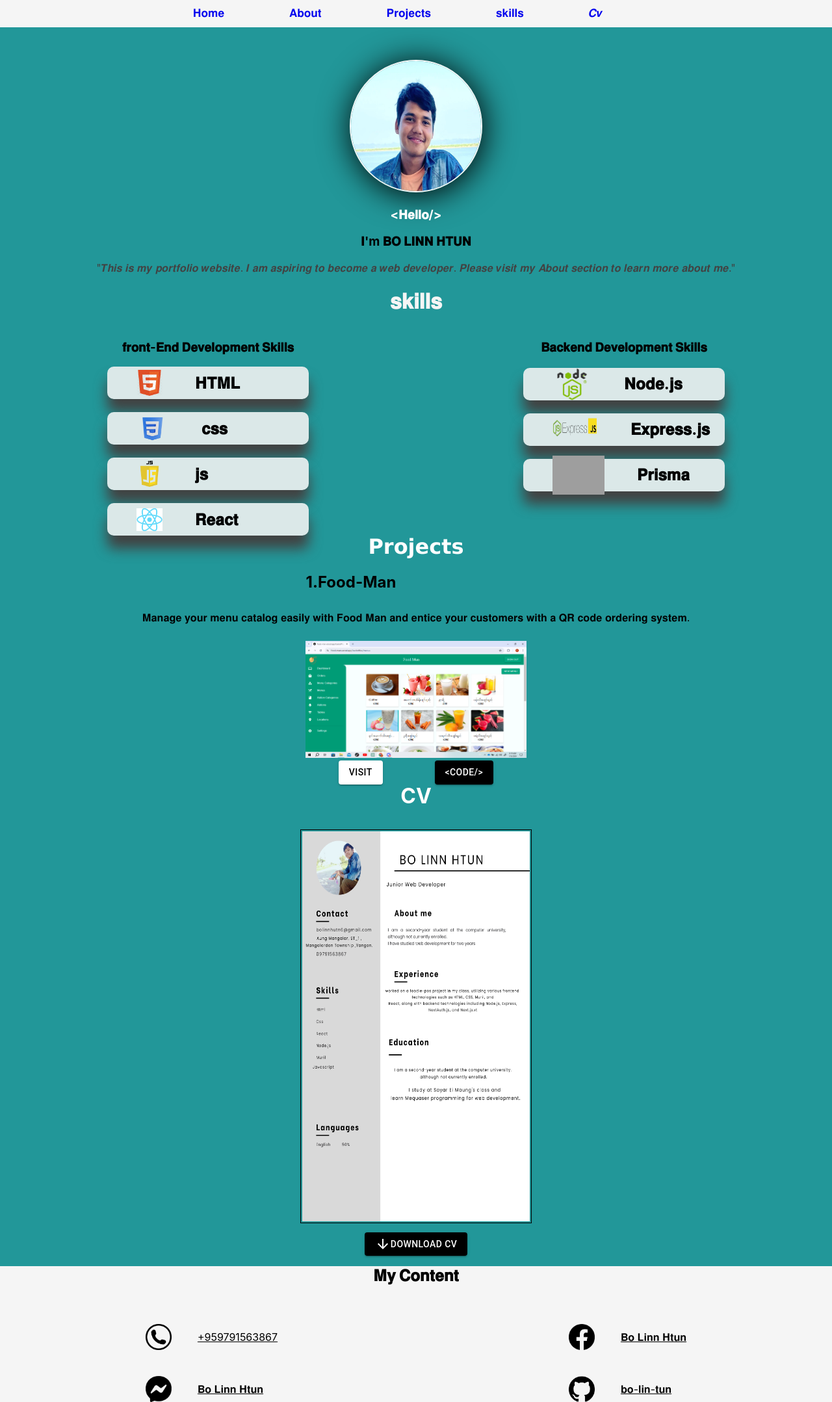
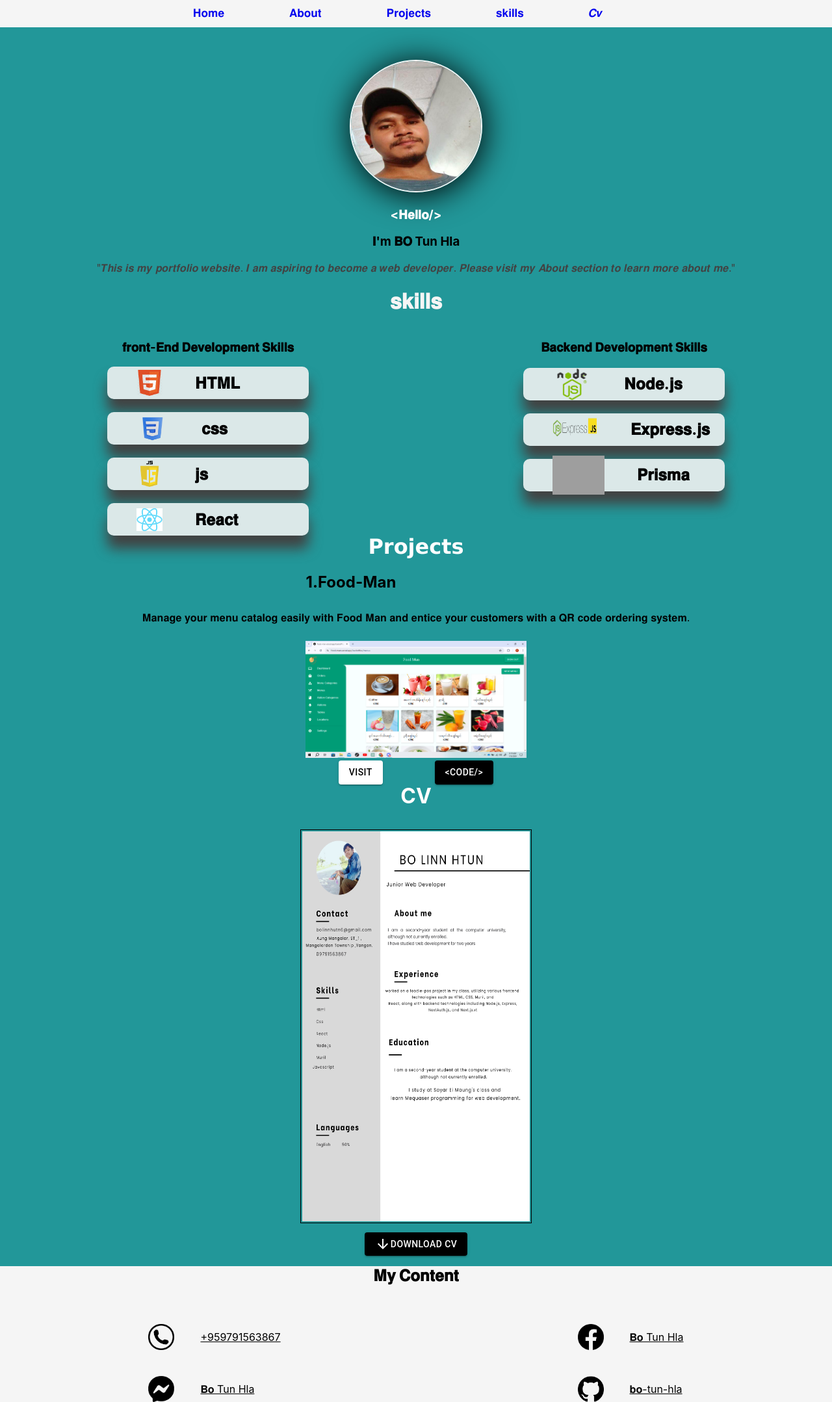
Before and after one commit to bo-lin-tun/portfolio, a React (Create React App) app: page / in a window 1280 px wide. Shown: the whole page at 65% size. Built offline with nearby package versions, Linux system fonts and the light colour scheme; grey boxes are pictures that could not be loaded.

Commit message:
fix-error2

```diff
--- a/src/components/Content.jsx
+++ b/src/components/Content.jsx
@@ -23,7 +23,7 @@ const Content = () => {
             href="https://www.messenger.com/"
             style={{ marginLeft: "40px", color: "black" }}
           >
-            𝐁𝐨 𝐋𝐢𝐧𝐧 𝐇𝐭𝐮𝐧
+            𝐁𝐨 Tun Hla
           </a>
         </div>
       </div>
@@ -37,7 +37,7 @@ const Content = () => {
             href="https://m.facebook.com/bo.l.htun.56?mibextid=LQQJ4d"
             style={{ marginLeft: "40px", color: "black" }}
           >
-            𝐁𝐨 𝐋𝐢𝐧𝐧 𝐇𝐭𝐮𝐧
+            𝐁𝐨 Tun Hla
           </a>
         </div>
         {/* gitgub */}
@@ -49,7 +49,7 @@ const Content = () => {
             href="https://github.com/bo-lin-tun"
             style={{ marginLeft: "40px", color: "black" }}
           >
-            𝐛𝐨-𝐥𝐢𝐧-𝐭𝐮𝐧
+            𝐛𝐨-tun-hla
           </a>
         </div>
       </div>
--- a/src/components/HomePage.jsx
+++ b/src/components/HomePage.jsx
@@ -34,7 +34,7 @@ const HomePage = () => {
         }}
       >
         <img
-          src="/profile.jpg"
+          src="/Developer_Icon_512x512.png"
           alt=""
           width={200}
           height={200}
@@ -56,7 +56,7 @@ const HomePage = () => {
             }}
           >
             {" "}
-            𝐈'm 𝐁𝐎 𝐋𝐈𝐍𝐍 𝐇𝐓𝐔𝐍
+            𝐈'm 𝐁𝐎 Tun Hla
           </b>
         </h3>
         <p
--- a/src/components/Navbar.jsx
+++ b/src/components/Navbar.jsx
@@ -61,7 +61,7 @@ style={{top:0,position:"sticky"}}>
               }}
             >
               {" "}
-              𝐁𝐎 𝐋𝐈𝐍𝐍 𝐇𝐓𝐔𝐍
+              𝐁𝐎 Tun Hla
             </b>
           </h3>
           {/* Hamburger icon */}
```
Also changed, not shown: public/Developer_Icon_512x512.png (added).
